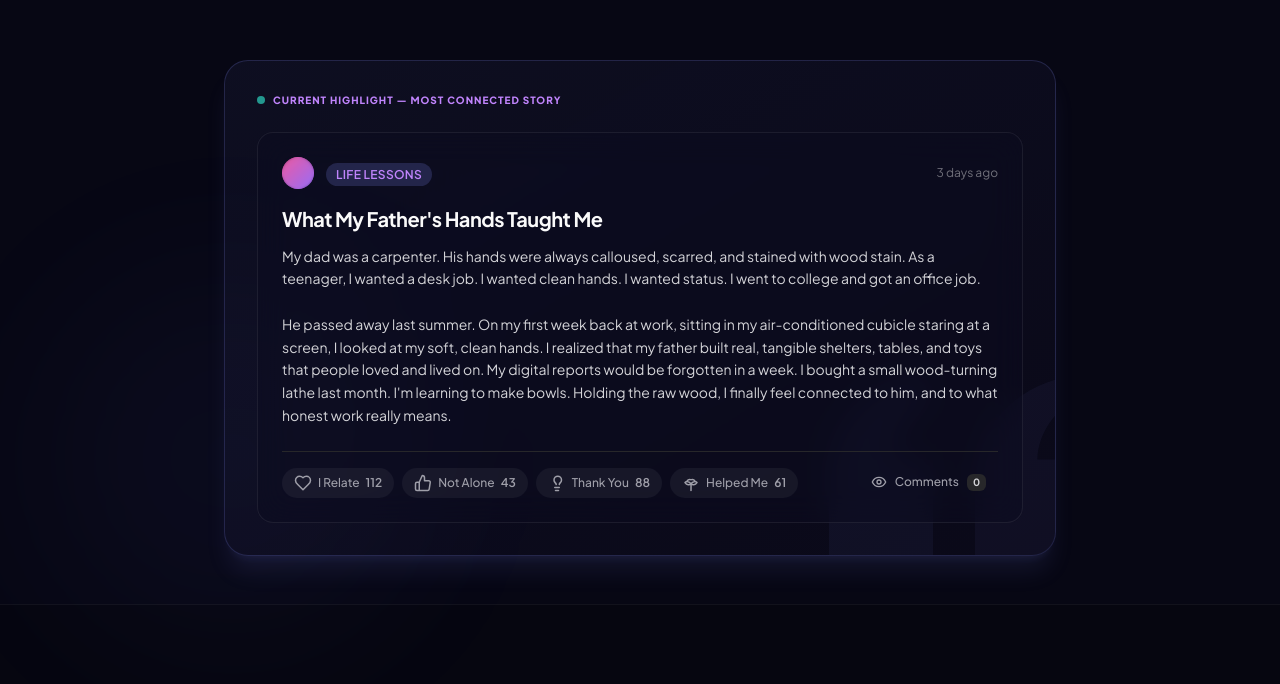
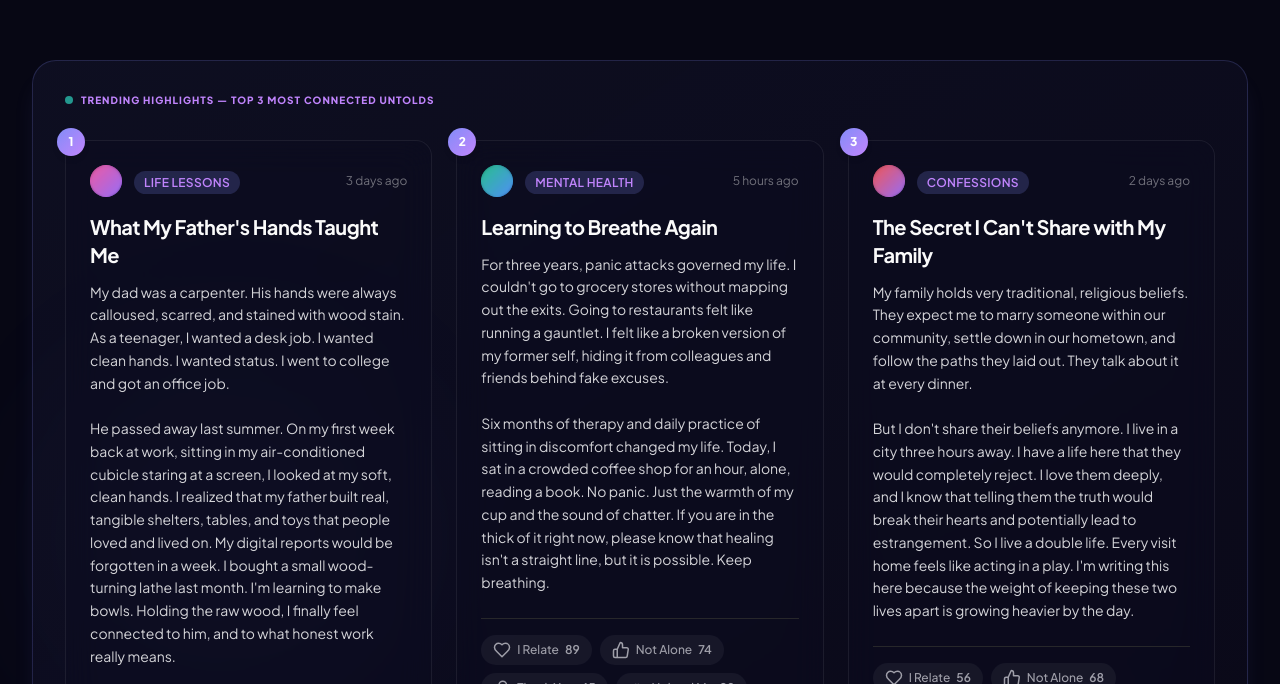
Before and after one commit to warr-dev/untold, a Next.js app: page / in a window 1280 px wide. Shown: the part 936-1620 px from the top of the page. Built offline with nearby package versions, Linux system fonts and the light colour scheme; a web font is replaced by a local one.

Commit message:
feat: display top 3 stories in highlighted section with rank badges

```diff
--- a/src/app/page.tsx
+++ b/src/app/page.tsx
@@ -161,12 +161,14 @@ export default function Home() {
     );
   };
 
-  // Find the story with the most reactions
-  const highlightedStory = stories.reduce((maxStory, currentStory) => {
-    const currentTotal = Object.values(currentStory.reactions).reduce((sum, val) => sum + val, 0);
-    const maxTotal = Object.values(maxStory.reactions).reduce((sum, val) => sum + val, 0);
-    return currentTotal > maxTotal ? currentStory : maxStory;
-  }, stories[0]);
+  // Find the top 3 stories with the most reactions
+  const highlightedStories = [...stories]
+    .sort((a, b) => {
+      const aTotal = Object.values(a.reactions).reduce((sum, val) => sum + val, 0);
+      const bTotal = Object.values(b.reactions).reduce((sum, val) => sum + val, 0);
+      return bTotal - aTotal;
+    })
+    .slice(0, 3);
 
   const handleCreateStory = (newStoryData: { title: string; content: string; category: string }) => {
     // Generate a beautiful, unique HSL aura gradient
@@ -301,9 +303,9 @@ export default function Home() {
         </div>
       </section>
 
-      {/* Highlighted Untold Story Section */}
-      {highlightedStory && (
-        <section className="py-12 max-w-4xl mx-auto px-4 sm:px-6 lg:px-8">
+      {/* Highlighted Untold Stories Section */}
+      {highlightedStories.length > 0 && (
+        <section className="py-12 max-w-7xl mx-auto px-4 sm:px-6 lg:px-8">
           <div className="relative group p-8 rounded-3xl border border-brand-indigo/20 bg-gradient-to-br from-brand-indigo/[0.03] to-brand-lavender/[0.01] dark:from-brand-indigo/[0.06] dark:to-brand-lavender/[0.02] shadow-xl shadow-brand-indigo/5 dark:shadow-brand-indigo/10 overflow-hidden">
             {/* Background large decorative quote mark */}
             <div className="absolute -right-6 -bottom-10 opacity-[0.03] dark:opacity-[0.05] pointer-events-none text-brand-indigo select-none">
@@ -311,22 +313,32 @@ export default function Home() {
             </div>
 
             {/* Section Header */}
-            <div className="flex items-center gap-2 mb-6">
+            <div className="flex items-center gap-2 mb-8">
               <span className="inline-block w-2 h-2 rounded-full bg-brand-teal animate-pulse"></span>
               <span className="text-[10px] font-extrabold tracking-widest text-brand-indigo dark:text-brand-lavender uppercase">
-                Current Highlight — Most Connected Story
+                Trending Highlights — Top 3 Most Connected Untolds
               </span>
             </div>
 
-            {/* Controlled Story Card */}
-            <StoryCard
-              story={highlightedStory}
-              reactions={highlightedStory.reactions}
-              activeReactions={activeReactions[highlightedStory.id]}
-              onReactionClick={(type) => handleReaction(highlightedStory.id, type)}
-              comments={highlightedStory.comments}
-              onAddComment={(text) => handleAddComment(highlightedStory.id, text)}
-            />
+            {/* Controlled Story Cards Grid */}
+            <div className="grid md:grid-cols-3 gap-6 relative z-10">
+              {highlightedStories.map((story, index) => (
+                <div key={story.id} className="relative flex flex-col">
+                  {/* Badge for Rank (1st, 2nd, 3rd) */}
+                  <div className="absolute -top-3 -left-2 z-20 flex h-7 w-7 items-center justify-center rounded-full bg-gradient-to-br from-brand-indigo to-brand-lavender text-xs font-black text-white shadow-md">
+                    {index + 1}
+                  </div>
+                  <StoryCard
+                    story={story}
+                    reactions={story.reactions}
+                    activeReactions={activeReactions[story.id]}
+                    onReactionClick={(type) => handleReaction(story.id, type)}
+                    comments={story.comments}
+                    onAddComment={(text) => handleAddComment(story.id, text)}
+                  />
+                </div>
+              ))}
+            </div>
           </div>
         </section>
       )}
```
